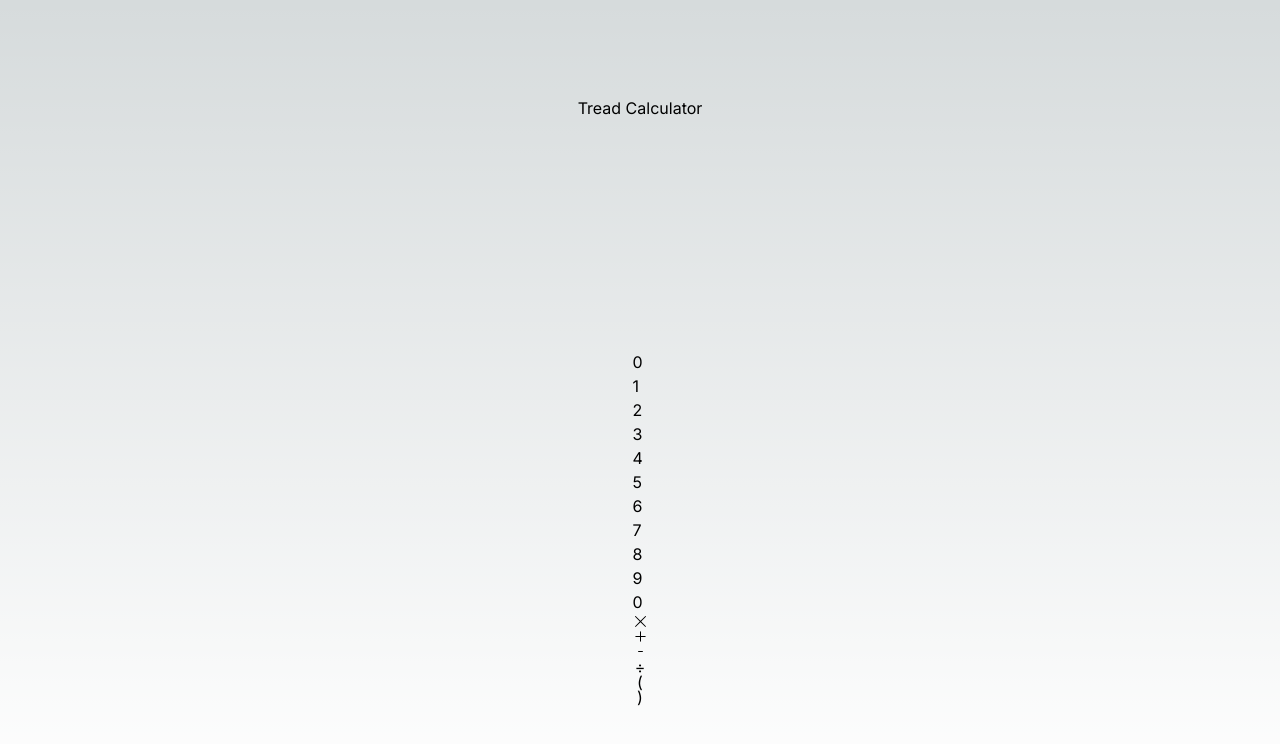
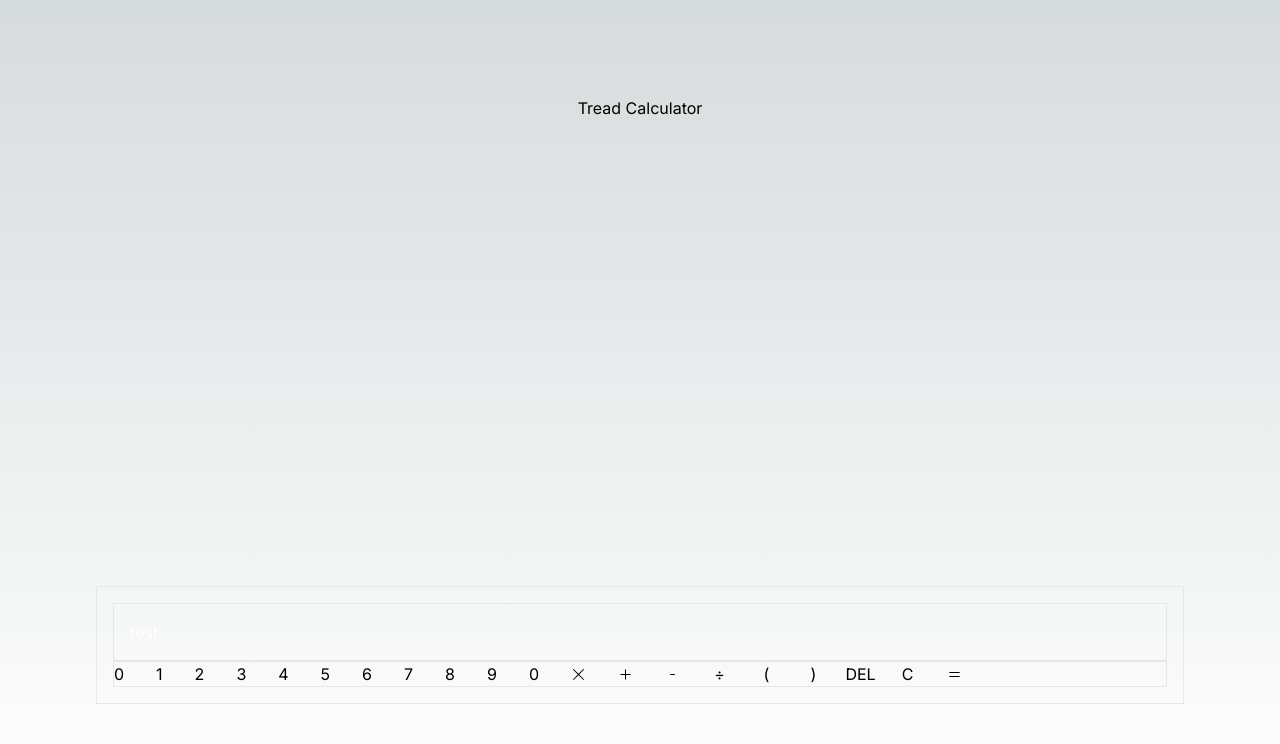
Before and after one commit to marcelo-cm/tread-calculator, a Next.js app: page / in a window 1280 px wide. Shown: the top 744 px of the page. Built offline with nearby package versions, Linux system fonts and the light colour scheme.

Commit message:
added minimum required buttons. mvp working using eval (built-in function)

```diff
--- a/app/(calculator components)/Calculator.tsx
+++ b/app/(calculator components)/Calculator.tsx
@@ -1,45 +1,106 @@
-import React from "react";
+"use client";
+
+import React, { useState } from "react";
 import CalculatorButton from "./CalculatorButton";
-import { Cross1Icon, DashIcon, PlusIcon } from "@radix-ui/react-icons";
+import {
+  Cross1Icon,
+  DashIcon,
+  PauseIcon,
+  PlusIcon,
+} from "@radix-ui/react-icons";
 
-const Calculator = ({ mode }: { mode: string }) => {
+const Calculator = ({ dark }: { dark: boolean }) => {
+  const [currentEquation, setCurrentEquation] = useState<string>("test");
+
+  function addElement(value: string | null) {
+    setCurrentEquation((prev) => prev + value);
+  }
+
+  function deleteLast() {
+    setCurrentEquation((prev) => prev.slice(0, -1));
+  }
+
+  function solveEquation() {
+    try {
+      setCurrentEquation(eval(currentEquation));
+    } catch (e) {}
+  }
+
   return (
-    <div>
-      <CalculatorButton value={"0"}>0</CalculatorButton>
-      <CalculatorButton value={"1"}>1</CalculatorButton>
-      <CalculatorButton value={"2"}>2</CalculatorButton>
-      <CalculatorButton value={"3"}>3</CalculatorButton>
-      <CalculatorButton value={"4"}>4</CalculatorButton>
-      <CalculatorButton value={"5"}>5</CalculatorButton>
-      <CalculatorButton value={"6"}>6</CalculatorButton>
-      <CalculatorButton value={"7"}>7</CalculatorButton>
-      <CalculatorButton value={"8"}>8</CalculatorButton>
-      <CalculatorButton value={"9"}>9</CalculatorButton>
-      <CalculatorButton value={"0"}>0</CalculatorButton>
-      <CalculatorButton value={"*"}>
+    <div className="w-full border p-4">
+      <div className="border p-4 text-white">{currentEquation}</div>
+      <div className="border flex flex-row gap-8">
+        <CalculatorButton handleItemClick={addElement} value={"0"}>
+          0
+        </CalculatorButton>
+        <CalculatorButton handleItemClick={addElement} value={"1"}>
+          1
+        </CalculatorButton>
+        <CalculatorButton handleItemClick={addElement} value={"2"}>
+          2
+        </CalculatorButton>
+        <CalculatorButton handleItemClick={addElement} value={"3"}>
+          3
+        </CalculatorButton>
+        <CalculatorButton handleItemClick={addElement} value={"4"}>
+          4
+        </CalculatorButton>
+        <CalculatorButton handleItemClick={addElement} value={"5"}>
+          5
+        </CalculatorButton>
+        <CalculatorButton handleItemClick={addElement} value={"6"}>
+          6
+        </CalculatorButton>
+        <CalculatorButton handleItemClick={addElement} value={"7"}>
+          7
+        </CalculatorButton>
+        <CalculatorButton handleItemClick={addElement} value={"8"}>
+          8
+        </CalculatorButton>
+        <CalculatorButton handleItemClick={addElement} value={"9"}>
+          9
+        </CalculatorButton>
+        <CalculatorButton handleItemClick={addElement} value={"0"}>
+          0
+        </CalculatorButton>
+        <CalculatorButton handleItemClick={addElement} value={"*"}>
           <Cross1Icon />
         </CalculatorButton>
-      <CalculatorButton value={"+"}>
+        <CalculatorButton handleItemClick={addElement} value={"+"}>
           <PlusIcon />
         </CalculatorButton>
-      <CalculatorButton value={"-"}>
+        <CalculatorButton handleItemClick={addElement} value={"-"}>
           <DashIcon />
         </CalculatorButton>
-      <CalculatorButton value={"/"}>
+        <CalculatorButton handleItemClick={addElement} value={"/"}>
           <div className="w-[15px] h-[15px] flex justify-center items-center">
             ÷
           </div>
         </CalculatorButton>
-      <CalculatorButton value={"("}>
+        <CalculatorButton handleItemClick={addElement} value={"("}>
           <div className="w-[15px] h-[15px] flex justify-center items-center">
             (
           </div>
         </CalculatorButton>
-      <CalculatorButton value={")"}>
+        <CalculatorButton handleItemClick={addElement} value={")"}>
           <div className="w-[15px] h-[15px] flex justify-center items-center">
             )
           </div>
         </CalculatorButton>
+        <CalculatorButton handleItemClick={deleteLast}>
+          <div className="w-[15px] h-[15px] flex justify-center items-center">
+            DEL
+          </div>
+        </CalculatorButton>
+        <CalculatorButton handleItemClick={() => setCurrentEquation("")}>
+          <div className="w-[15px] h-[15px] flex justify-center items-center">
+            C
+          </div>
+        </CalculatorButton>
+        <CalculatorButton handleItemClick={solveEquation}>
+          <PauseIcon className="rotate-90" />
+        </CalculatorButton>
+      </div>
     </div>
   );
 };
--- a/app/(calculator components)/CalculatorButton.tsx
+++ b/app/(calculator components)/CalculatorButton.tsx
@@ -1,13 +1,17 @@
 import React from "react";
 
 const CalculatorButton = ({
+  handleItemClick,
   children,
   value,
 }: {
+  handleItemClick: (value: string | null) => void;
   children: React.ReactNode;
-  value: string;
+  value?: string;
 }) => {
-  return <div>{children}</div>;
+  return (
+    <button onClick={() => handleItemClick(value || null)}>{children}</button>
+  );
 };
 
 export default CalculatorButton;
--- a/app/page.tsx
+++ b/app/page.tsx
@@ -5,12 +5,12 @@ import Calculator from "./(calculator components)/Calculator";
 import { useState } from "react";
 
 export default function Home() {
-  const [displayMode, setDisplayMode] = useState<string>("dark");
+  const [isDarkMode, setIsDarkMode] = useState<boolean>(true);
 
   return (
     <main className="flex min-h-screen flex-col items-center justify-between p-24">
       Tread Calculator
-      <Calculator mode={displayMode} />
+      <Calculator dark={isDarkMode} />
     </main>
   );
 }
```
Lines whose indentation alone changed are shown as unchanged.
